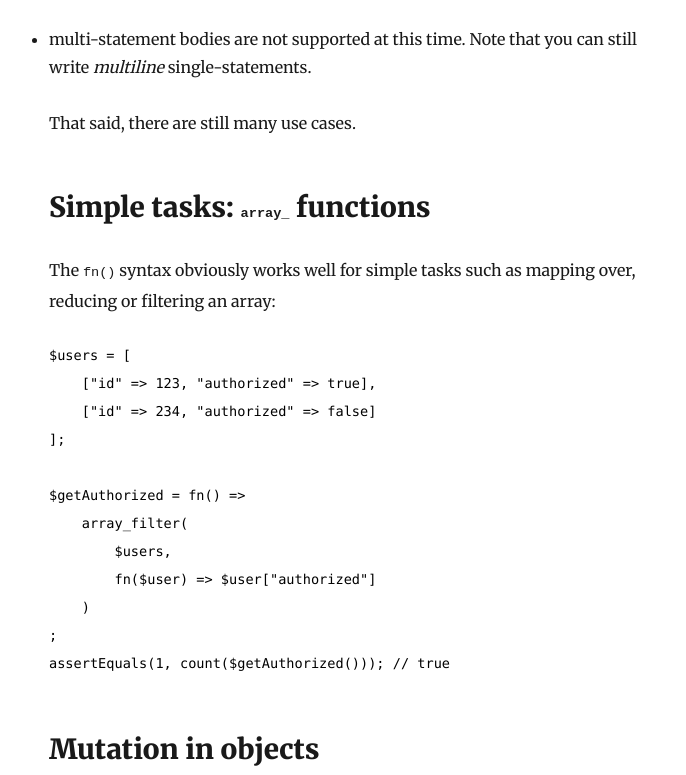
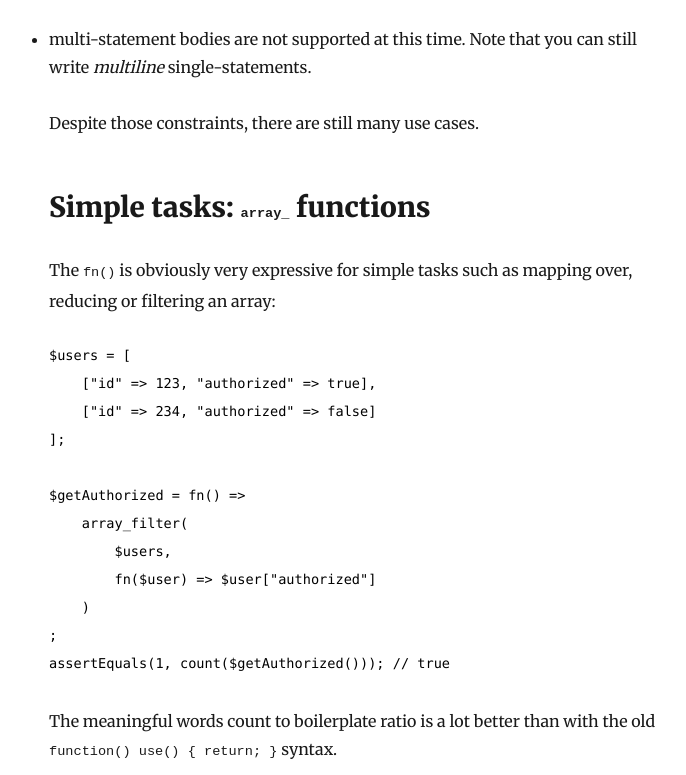
Before and after one commit to camille-hdl/website, a Gatsby site: page /using-php-arrow-functions/ in a window 1280 px wide. Shown: the part 705-1480 px from the top of the page, without its empty margins (276-962 px from the left). Built offline with nearby package versions, Linux system fonts and the light colour scheme; Gatsby itself is replaced by a stand-in of ours; some packages are replaced by stand-ins of ours; code samples lack their colours.

Commit message:
php arrow functions phrasing

````diff
--- a/content/blog/using-php-arrow-functions/index.md
+++ b/content/blog/using-php-arrow-functions/index.md
@@ -21,11 +21,11 @@ assertEquals(2, $outer);  // false
 ```
 * multi-statement bodies are not supported at this time. Note that you can still write _multiline_ single-statements.
 
-That said, there are still many use cases.
+Despite those constraints, there are still many use cases.
 
 ## Simple tasks: `array_` functions
 
-The `fn()` syntax obviously works well for simple tasks such as mapping over, reducing or filtering an array:
+The `fn()` is obviously very expressive for simple tasks such as mapping over, reducing or filtering an array:
 ```php
 $users = [
     ["id" => 123, "authorized" => true],
@@ -40,6 +40,8 @@ $getAuthorized = fn() =>
 ;
 assertEquals(1, count($getAuthorized())); // true
 ```
+
+The meaningful words count to boilerplate ratio is a lot better than with the old `function() use() { return; }` syntax.
 
 ## Mutation in objects
 
````
